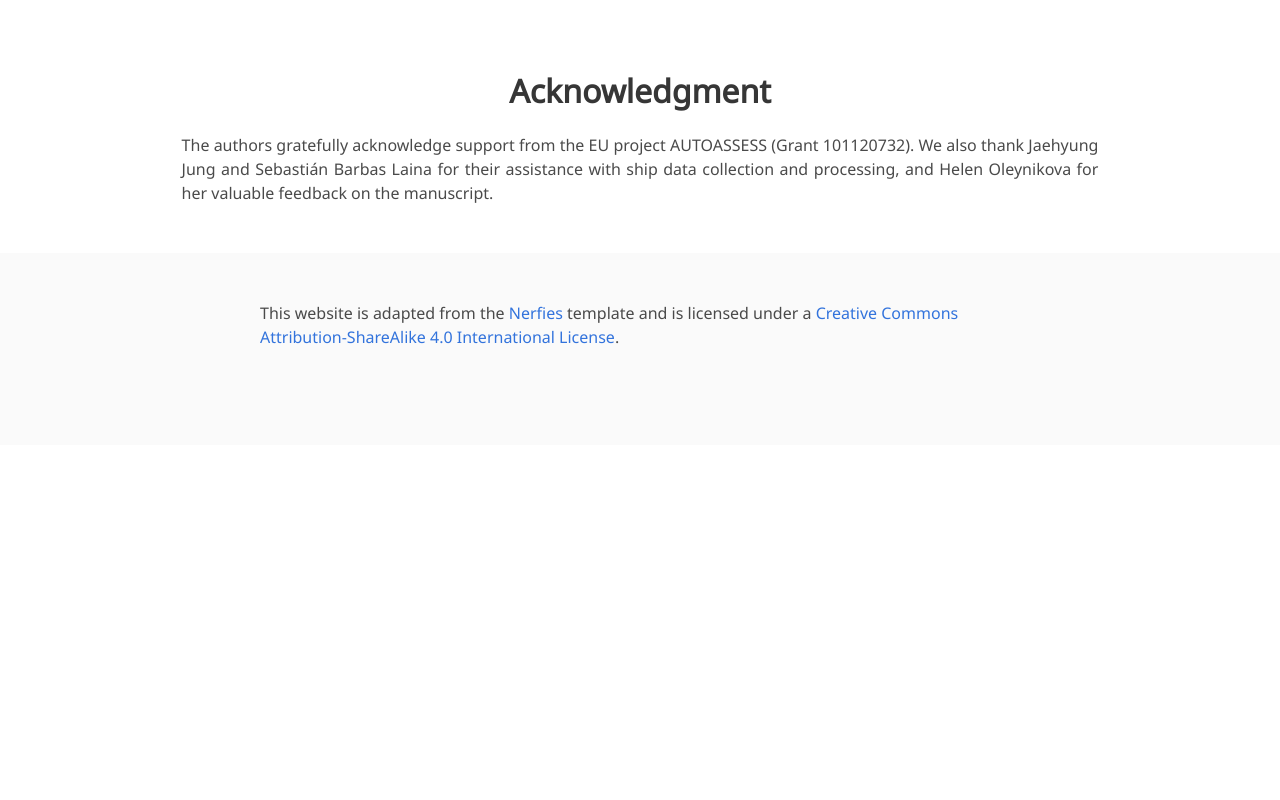
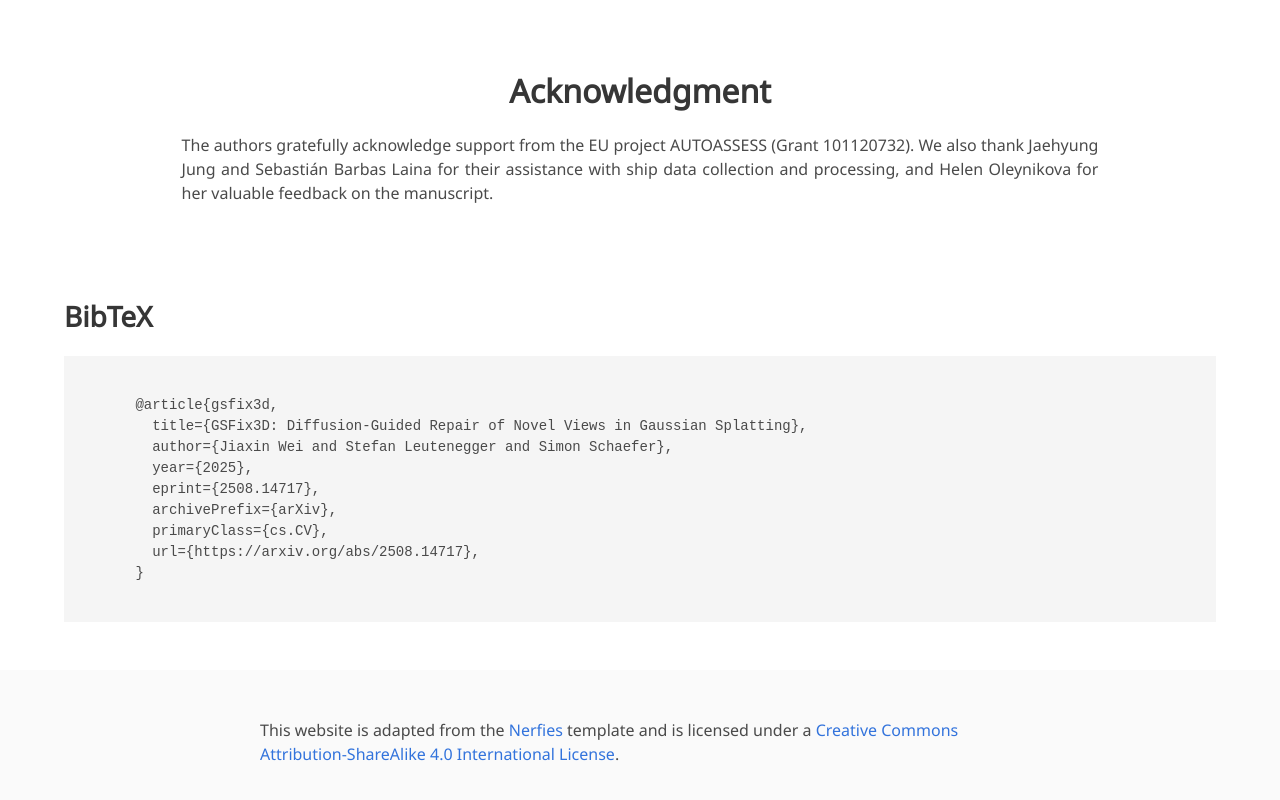
Before and after one commit to GSFix3D/GSFix3D.github.io, a plain HTML site: page index.html in a window 1280 px wide. Shown: the part 4530-5330 px from the top of the page. Before the commit the page ends 4975 px from the top, so only its background shows below. Drawn offline with Linux system fonts and the light colour scheme; some icons are missing; a web font is replaced by a local one.

Commit message:
add arxiv link

```diff
--- a/index.html
+++ b/index.html
@@ -58,7 +58,7 @@
                 </a>
               </span>
               <span class="link-block">
-                <a href=""
+                <a href="https://arxiv.org/pdf/2508.14717"
                    class="external-link button is-normal is-rounded is-dark">
                   <span class="icon">
                       <i class="ai ai-arxiv"></i>
@@ -847,14 +847,22 @@
 </section>
 
 
-<!-- <section class="section" id="BibTeX">
+<section class="section" id="BibTeX">
   <div class="container is-max-widescreen content">
     <h2 class="title">BibTeX</h2>
     <pre><code>
-
+      @article{gsfix3d,
+        title={GSFix3D: Diffusion-Guided Repair of Novel Views in Gaussian Splatting},
+        author={Jiaxin Wei and Stefan Leutenegger and Simon Schaefer},
+        year={2025},
+        eprint={2508.14717},
+        archivePrefix={arXiv},
+        primaryClass={cs.CV},
+        url={https://arxiv.org/abs/2508.14717},
+      }
     </code></pre>
   </div>
-</section> -->
+</section>
 
 
 <footer class="footer">
```
